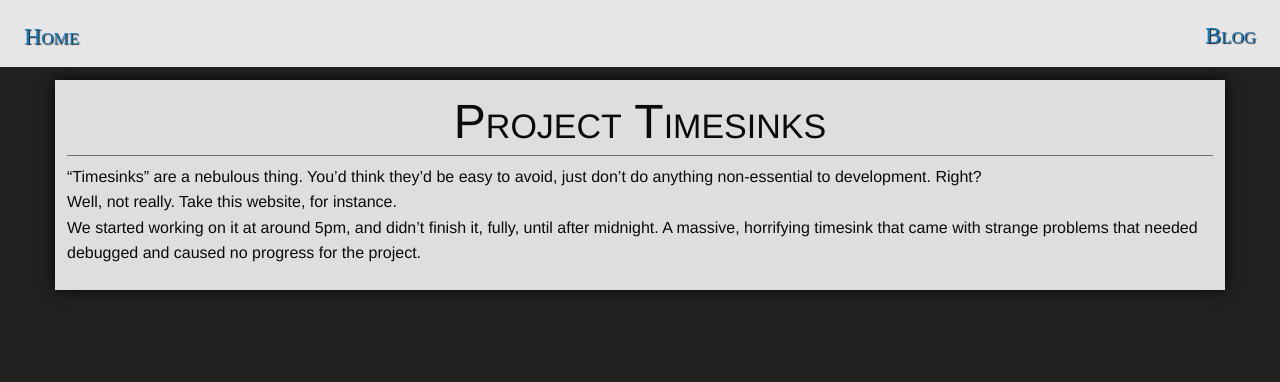
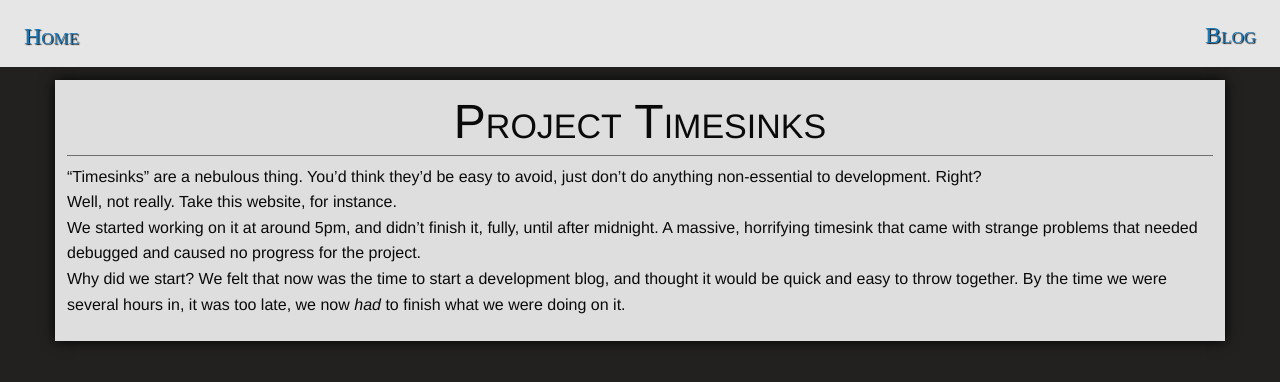
Before and after one commit to ori-sky/polar-space, a Jekyll site: the page built from _posts/2019-08-04-timesinks.md, in a window 1280 px wide. Shown: the top 382 px of the page. Built offline with Jekyll 4.4.1, drawn with Linux system fonts in a browser that asks for light colours; some web fonts are replaced; our own code applies the rules of GitHub Pages for plain Markdown files.

Commit message:
_posts/2019-08-04-timesinks.md updated from https://stackedit.io/

```diff
--- a/_posts/2019-08-04-timesinks.md
+++ b/_posts/2019-08-04-timesinks.md
@@ -7,6 +7,7 @@ description: A discussion on the curse that is "Timesinks" and what they can do
 "Timesinks" are a nebulous thing. You'd think they'd be easy to avoid, just don't do anything non-essential to development. Right?
 Well, not really. Take this website, for instance.
 We started working on it at around 5pm, and didn't finish it, fully, until after midnight. A massive, horrifying timesink that came with strange problems that needed debugged and caused no progress for the project.
+Why did we start? We felt that now was the time to start a development blog, and thought it would be quick and easy to throw together. By the time we were several hours in, it was too late, we now *had* to finish what we were doing on it.
 <!--stackedit_data:
-eyJoaXN0b3J5IjpbLTE3ODg5MzA3NjBdfQ==
+eyJoaXN0b3J5IjpbMTgzNTIxODUzN119
 -->
```
